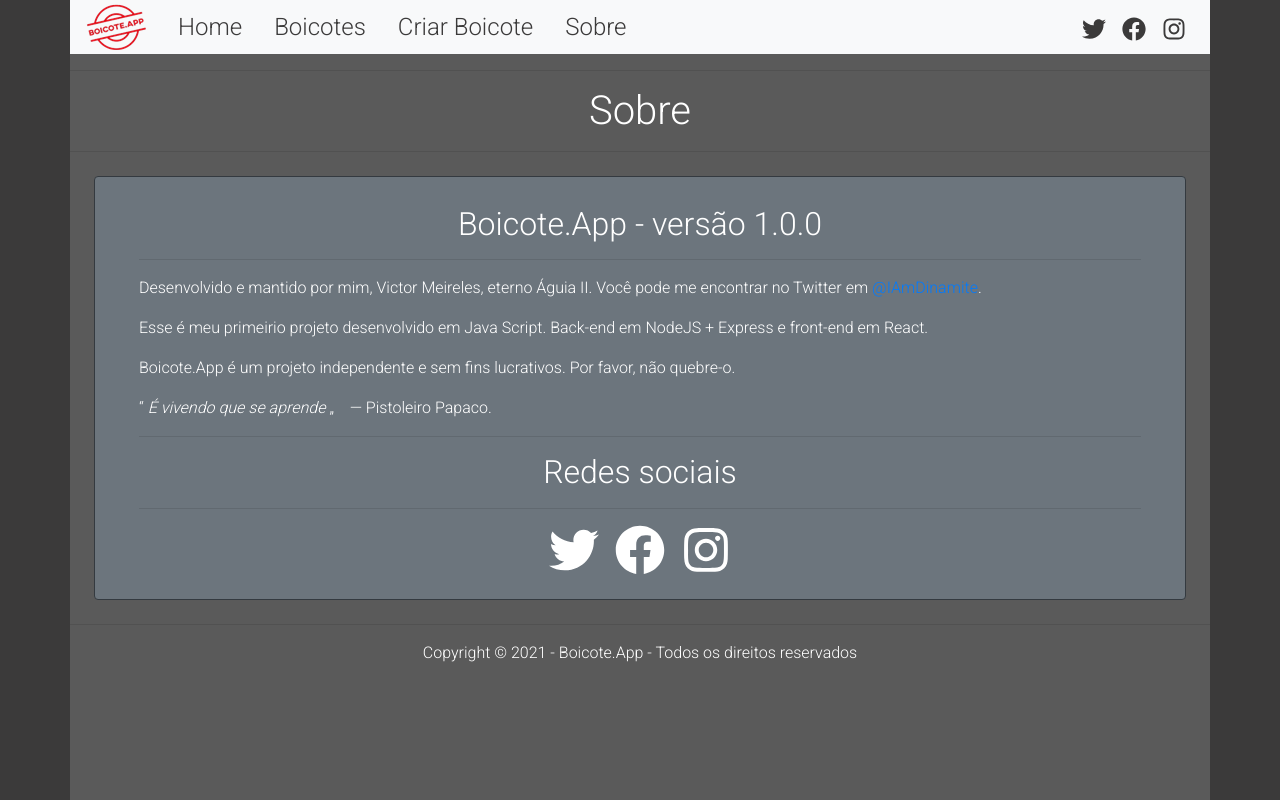
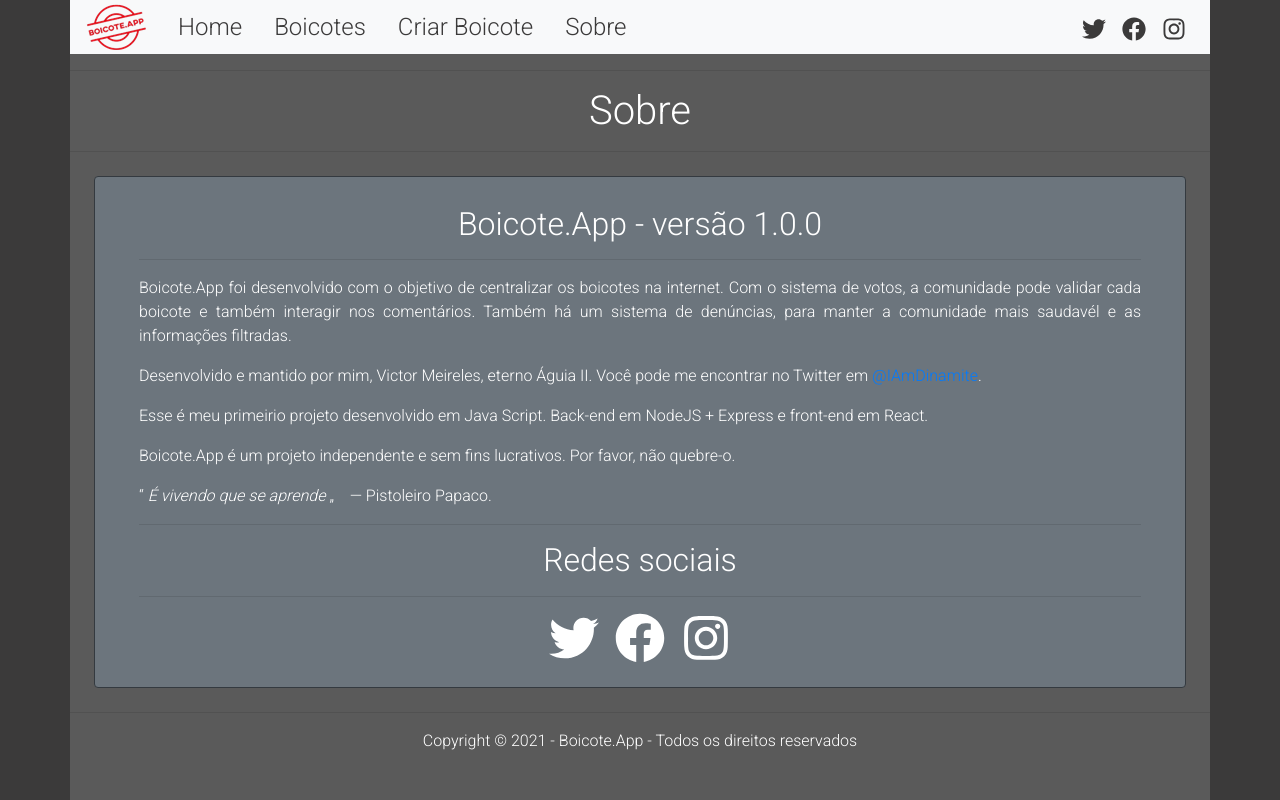
Before and after one commit to VictorLM/boicote_app_react, a React (Create React App) app: page /sobre in a window 1280 px wide. Built offline with nearby package versions, Linux system fonts and the light colour scheme; a web font is replaced by a local one.

Commit message:
Complemento Sobre

```diff
--- a/src/pages/Sobre.js
+++ b/src/pages/Sobre.js
@@ -15,6 +15,17 @@ const Sobre = () => (
           Boicote.App - versão 1.0.0
         </h2>
         <hr />
+        <Card.Text className="text-justify">
+          Boicote.App foi desenvolvido com o objetivo de centralizar os boicotes na internet.
+          {' '}
+          Com o sistema de votos,
+          {' '}
+          a comunidade pode validar cada boicote e também interagir nos comentários.
+          {' '}
+          Também há um sistema de denúncias, para manter a comunidade mais saudavél
+          {' '}
+          e as informações filtradas.
+        </Card.Text>
         <Card.Text className="text-justify">
           Desenvolvido e mantido por mim, Victor Meireles, eterno Águia II.
           Você pode me encontrar no Twitter em
```
